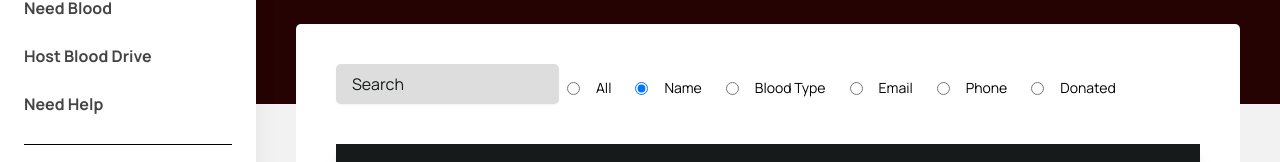
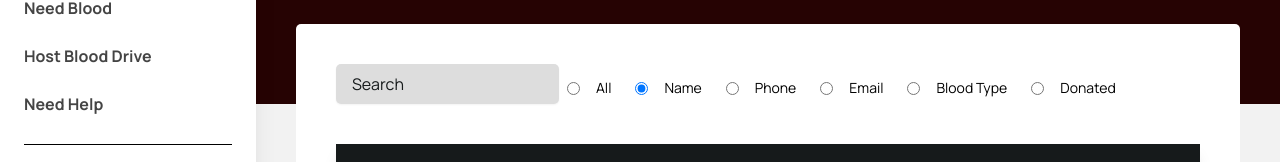
Before and after one commit to moazamdev/hemocell, a React (Vite) app: page /admin/donate-blood in a window 1280 px wide. Shown: the part 257-419 px from the top of the page. Built offline with nearby package versions, Linux system fonts and the light colour scheme; no server answers; a web font is replaced by a local one.

Commit message:
Added checkbox in the donated place of donated col

```diff
--- a/src/components/views/admin/admin-donate-blood.jsx
+++ b/src/components/views/admin/admin-donate-blood.jsx
@@ -19,9 +19,9 @@ export default function AdminDonateBlood() {
 			});
 	}, []);
 
-	const handleOptionChange = (event) => {
-		setSelectedOpt(event.target.value);
-	};
+	// const handleOptionChange = (e) => {
+	// 	setSelectedOpt(e.target.value);
+	// };
 
 	const filterData = (search) => {
 		return data.filter((item) => {
@@ -33,15 +33,17 @@ export default function AdminDonateBlood() {
 			// 	matches = true;
 			// }
 
-			if (
+			if (selectedOpt === "all") {
+				return true;
+			} else if (
 				selectedOpt === "donated" &&
-				"no".toLowerCase().includes(search) &&
+				"no".toLowerCase().includes(search.toLowerCase()) &&
 				item.donated === 0
 			) {
 				matches = true;
 			} else if (
 				selectedOpt === "donated" &&
-				"yes".toLowerCase().includes(search) &&
+				"yes".toLowerCase().includes(search.toLowerCase()) &&
 				item.donated === 1
 			) {
 				matches = true;
@@ -59,38 +61,52 @@ export default function AdminDonateBlood() {
 		});
 	};
 
-	// const filterData = (search) => {
-	// 	return data.filter((item) => {
-	// 		let matches = true;
+	const handleSearchChange = (e) => {
+		setFilter(e.target.value);
+	};
 
-	// 		for (const key of filterOptions) {
-	// 			if (typeof key === "string") {
-	// 				if (
-	// 					item[key]
-	// 						.toString()
-	// 						.toLowerCase()
-	// 						.includes(search.toLowerCase())
-	// 				) {
-	// 					matches = true;
-	// 				} else {
-	// 					matches = false;
-	// 				}
-	// 			} else {
-	// 				if (item[key] === search) {
-	// 					matches = true;
-	// 				} else {
-	// 					matches = false;
-	// 				}
-	// 			}
-	// 		}
+	const handleInputChange = (e) => {
+		setSelectedOpt(e.target.value);
+	};
 
-	// 		return matches;
-	// 	});
-	// };
+	const handleDonatedChange = (id) => {
+		const item = data.find((item) => item.id === id);
+		let status = !item.donated;
 
-	const handleSearchChange = (event) => {
-		setFilter(event.target.value);
+		axios
+			.put(`http://localhost:3001/api/donate-blood/donated`, {
+				status,
+				id,
+			})
+			.then((response) => {
+				setData(
+					data.map((item) =>
+						item.id === id ? { ...item, donated: status } : item
+					)
+				);
+			})
+			.catch((error) => {
+				console.error(error);
+			});
 	};
+
+	const optionsData = [
+		{ id: 1, name: "All", value: "all" },
+		{ id: 2, name: "Name", value: "name" },
+		{ id: 3, name: "Phone", value: "phone" },
+		{ id: 4, name: "Email", value: "email" },
+		{ id: 5, name: "Blood Type", value: "bloodType" },
+		{ id: 6, name: "Donated", value: "donated" },
+	];
+
+	const tableHeader = [
+		"Name",
+		"Email",
+		"Phone",
+		"Blood Type",
+		"Message",
+		"Donated",
+	];
 
 	return (
 		<>
@@ -112,194 +128,38 @@ export default function AdminDonateBlood() {
 					</div>
 					<div className="flex flex-row space-x-2">
 						<div className="flex flex-row space-x-2 mt-2">
-							<label className="inline-flex items-center">
+							{optionsData.map((item) => (
+								<label
+									className="inline-flex items-center"
+									key={item.id}
+								>
 									<input
 										type="radio"
-									name="all"
-									checked={selectedOpt === ""}
+										name={item.value}
+										value={item.value}
+										checked={selectedOpt === item.value}
 										className="ml-2 mr-2 border-2 px-4 py-2 rounded-md focus:outline-none focus:border-blue-500"
-									onChange={(event) => setSelectedOpt("")}
-									// onChange={(event) => {
-									// 	if (event.target.checked) {
-									// 		setFilterOptions([
-									// 			...filterOptions,
-									// 			"all",
-									// 		]);
-									// 	} else {
-									// 		setFilterOptions(
-									// 			filterOptions.filter(
-									// 				(item) => item !== "all"
-									// 			)
-									// 		);
-									// 	}
-									// }}
-								/>
-								<span className="ml-2 mr-2 text-sm">All</span>
-							</label>
-							<label className="inline-flex items-center">
-								<input
-									type="radio"
-									name="filter"
-									value="name"
-									checked={selectedOpt === "name"}
-									className="ml-2 mr-2 border-2 px-4 py-2 rounded-md focus:outline-none focus:border-blue-500"
-									onChange={(event) =>
-										setSelectedOpt(event.target.value)
-									}
-									// onChange={(event) => {
-									// 	if (event.target.checked) {
-									// 		setFilterOptions([
-									// 			...filterOptions,
-									// 			"name",
-									// 		]);
-									// 	} else {
-									// 		setFilterOptions(
-									// 			filterOptions.filter(
-									// 				(item) => item !== "name"
-									// 			)
-									// 		);
-									// 	}
-									// }}
-								/>
-								<span className="ml-2 mr-2 text-sm">Name</span>
-							</label>
-							<label className="inline-flex items-center">
-								<input
-									type="radio"
-									name="filter"
-									value="bloodType"
-									checked={selectedOpt === "bloodType"}
-									className="ml-2 mr-2 border-2 px-4 py-2 rounded-md focus:outline-none focus:border-blue-500"
-									onChange={(event) =>
-										setSelectedOpt(event.target.value)
-									}
-									// onChange={(event) => {
-									// 	if (event.target.checked) {
-									// 		setFilterOptions([
-									// 			...filterOptions,
-									// 			"bloodType",
-									// 		]);
-									// 	} else {
-									// 		setFilterOptions(
-									// 			filterOptions.filter(
-									// 				(item) =>
-									// 					item !== "bloodType"
-									// 			)
-									// 		);
-									// 	}
-									// }}
+										onChange={handleInputChange}
 									/>
 									<span className="ml-2 mr-2 text-sm">
-									Blood Type
+										{item.name}
 									</span>
 								</label>
-							<label className="inline-flex items-center">
-								<input
-									type="radio"
-									name="filter"
-									value="email"
-									checked={selectedOpt === "email"}
-									className="ml-2 mr-2 border-2 px-4 py-2 rounded-md focus:outline-none focus:border-blue-500"
-									onChange={(event) =>
-										setSelectedOpt(event.target.value)
-									}
-									// onChange={(event) => {
-									// 	if (event.target.checked) {
-									// 		setFilterOptions([
-									// 			...filterOptions,
-									// 			"email",
-									// 		]);
-									// 	} else {
-									// 		setFilterOptions(
-									// 			filterOptions.filter(
-									// 				(item) => item !== "email"
-									// 			)
-									// 		);
-									// 	}
-									// }}
-								/>
-								<span className="ml-2 mr-2 text-sm">Email</span>
-							</label>
-							<label className="inline-flex items-center">
-								<input
-									type="radio"
-									name="filter"
-									value="phone"
-									checked={selectedOpt === "phone"}
-									className="ml-2 mr-2 border-2 px-4 py-2 rounded-md focus:outline-none focus:border-blue-500"
-									onChange={(event) =>
-										setSelectedOpt(event.target.value)
-									}
-									// onChange={(event) => {
-									// 	if (event.target.checked) {
-									// 		setFilterOptions([
-									// 			...filterOptions,
-									// 			"phone",
-									// 		]);
-									// 	} else {
-									// 		setFilterOptions(
-									// 			filterOptions.filter(
-									// 				(item) => item !== "phone"
-									// 			)
-									// 		);
-									// 	}
-									// }}
-								/>
-								<span className="ml-2 mr-2 text-sm">Phone</span>
-							</label>
-							<label className="inline-flex items-center">
-								<input
-									type="radio"
-									name="filter"
-									value="donated"
-									checked={selectedOpt === "donated"}
-									className="ml-2 mr-2 border-2 px-4 py-2 rounded-md focus:outline-none focus:border-blue-500"
-									onChange={(event) =>
-										setSelectedOpt(event.target.value)
-									}
-									// onChange={(event) => {
-									// 	if (event.target.checked) {
-									// 		setFilterOptions([
-									// 			...filterOptions,
-									// 			"donated",
-									// 		]);
-									// 	} else {
-									// 		setFilterOptions(
-									// 			filterOptions.filter(
-									// 				(item) => item !== "donated"
-									// 			)
-									// 		);
-									// 	}
-									// }}
-								/>
-								<span className="ml-2 mr-2 text-sm">
-									Donated
-								</span>
-							</label>
+							))}
 						</div>
 					</div>
 				</div>
 				<table className="mt-10 shadow-lg bg-white w-full">
 					<thead className="bg-dark p-4 text-off_white font-normal border border-dark">
 						<tr>
-							<th className="px-4 py-4 font-normal text-start">
-								Name
+							{tableHeader.map((item) => (
+								<th
+									className="px-4 py-4 font-normal text-start"
+									key={item}
+								>
+									{item}
 								</th>
-							<th className="px-4 py-4 font-normal text-start">
-								Email
-							</th>
-							<th className="px-4 py-4 font-normal text-start">
-								Phone
-							</th>
-							<th className="px-4 py-4 font-normal text-start">
-								Blood Type
-							</th>
-							<th className="px-4 py-4 font-normal text-start">
-								Message
-							</th>
-							<th className="px-4 py-4 font-normal text-start">
-								Donated
-							</th>
+							))}
 						</tr>
 					</thead>
 					<tbody>
@@ -324,7 +184,18 @@ export default function AdminDonateBlood() {
 									{item.message}
 								</td>
 								<td className="border border-[#ddd] px-4 py-2">
+									<label className="cursor-pointer">
+										<input
+											type="checkbox"
+											name="donated_checkbox"
+											onChange={() =>
+												handleDonatedChange(item.id)
+											}
+											checked={item.donated && true}
+										/>
+										{` `}
 										{item.donated ? "Yes" : "No"}
+									</label>
 								</td>
 							</tr>
 						))}
```
Lines whose indentation alone changed are shown as unchanged.
